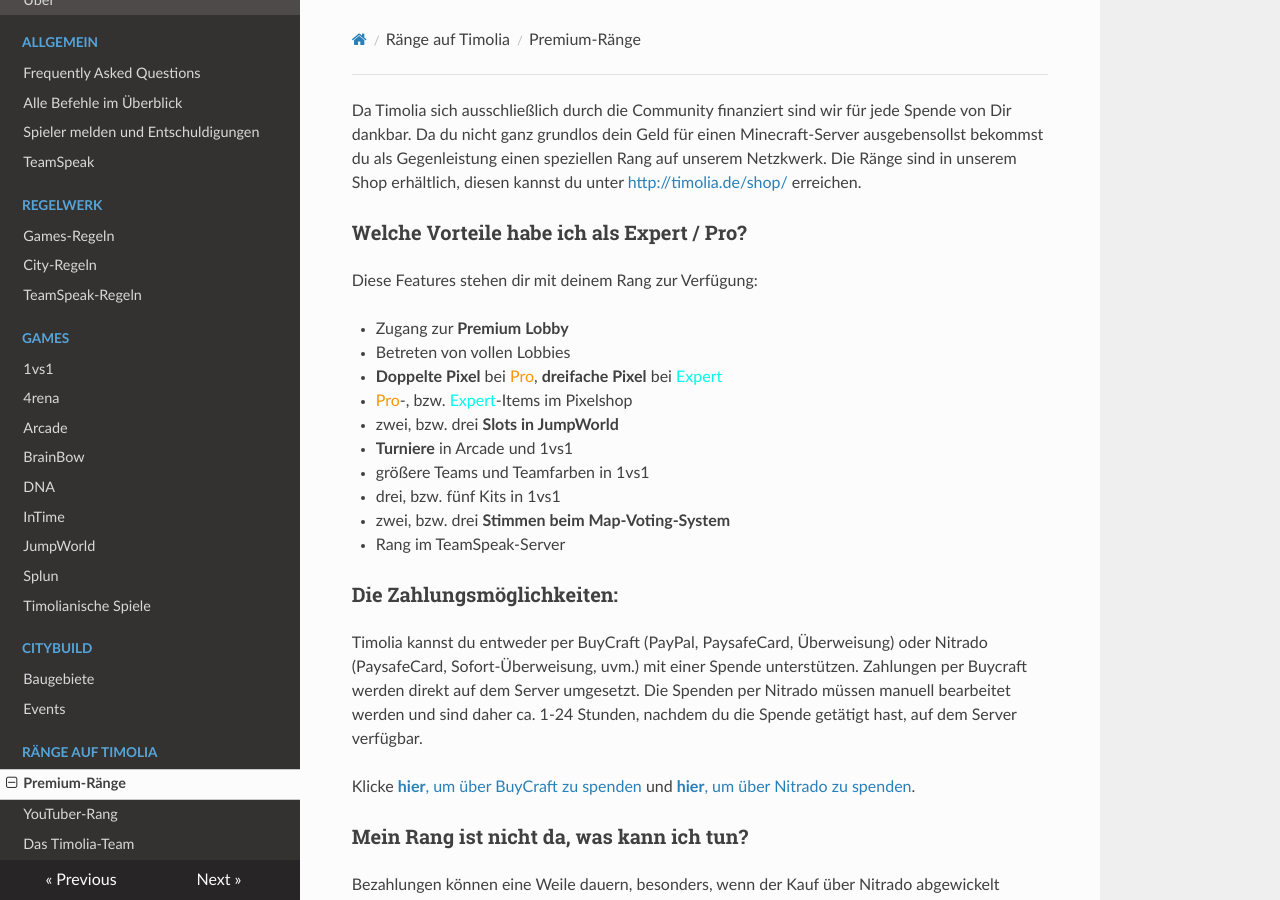
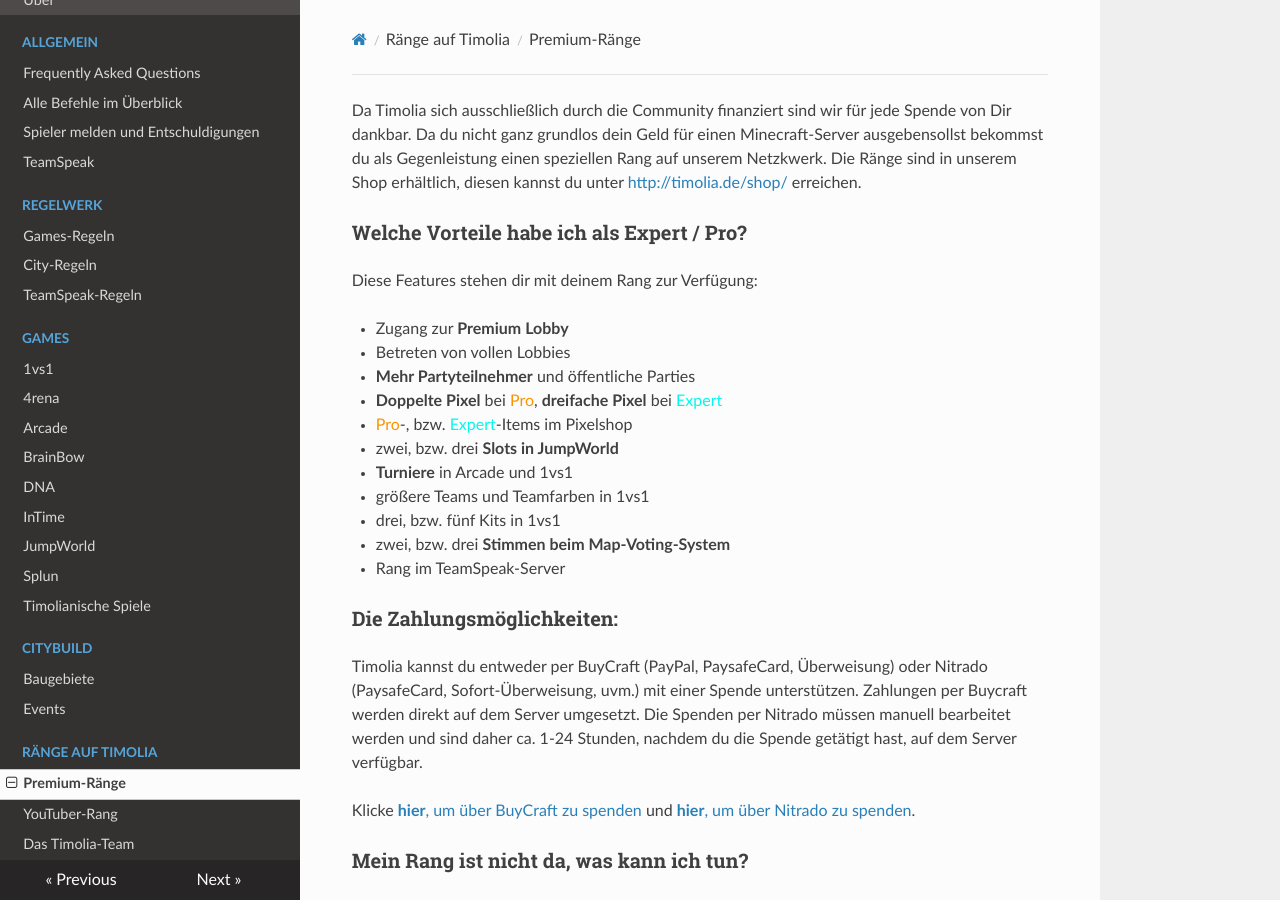
Before and after one commit to TimoliaDE/HowTo, an MkDocs documentation site: the page built from docs/ranks/premium.md, in a window 1280 px wide and 900 px high. Built offline with MkDocs 1.6.1, drawn with Linux system fonts in a browser that asks for light colours; nearby versions of some CDN libraries; old or Windows-style settings are respelled for this version of MkDocs.

Commit message:
Update: Premium-Features

```diff
--- a/docs/ranks/premium.md
+++ b/docs/ranks/premium.md
@@ -7,6 +7,7 @@ Diese Features stehen dir mit deinem Rang zur Verfügung:
 
 - Zugang zur <strong>Premium Lobby</strong>
 - Betreten von vollen Lobbies
+- <strong>Mehr Partyteilnehmer</strong> und öffentliche Parties
 - <strong>Doppelte Pixel</strong> bei <span style="color:#F99500">Pro</span>, <strong>dreifache Pixel</strong> bei <span style="color:#00F9EC">Expert</span>
 - <span style="color:#F99500">Pro</span>-, bzw. <span style="color:#00F9EC">Expert</span>-Items im Pixelshop
 - zwei, bzw. drei <strong>Slots in JumpWorld</strong>
```
